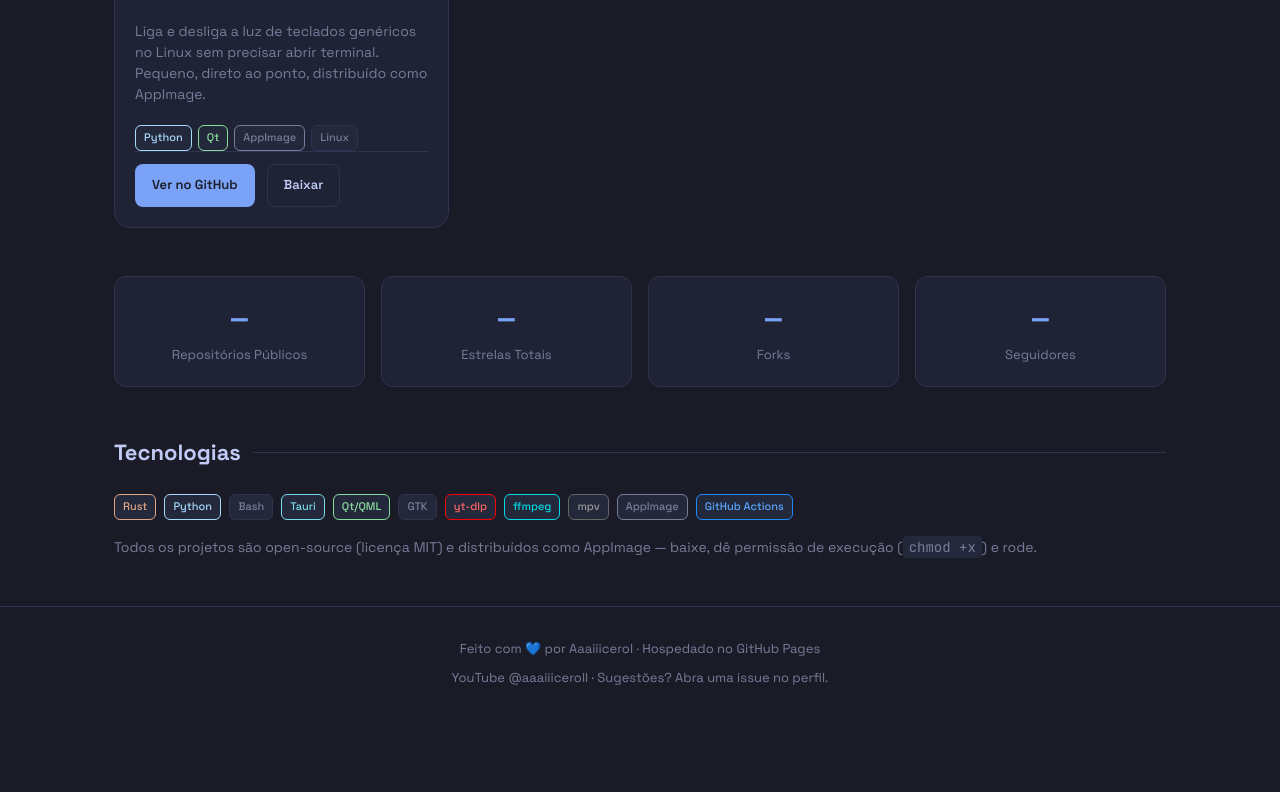
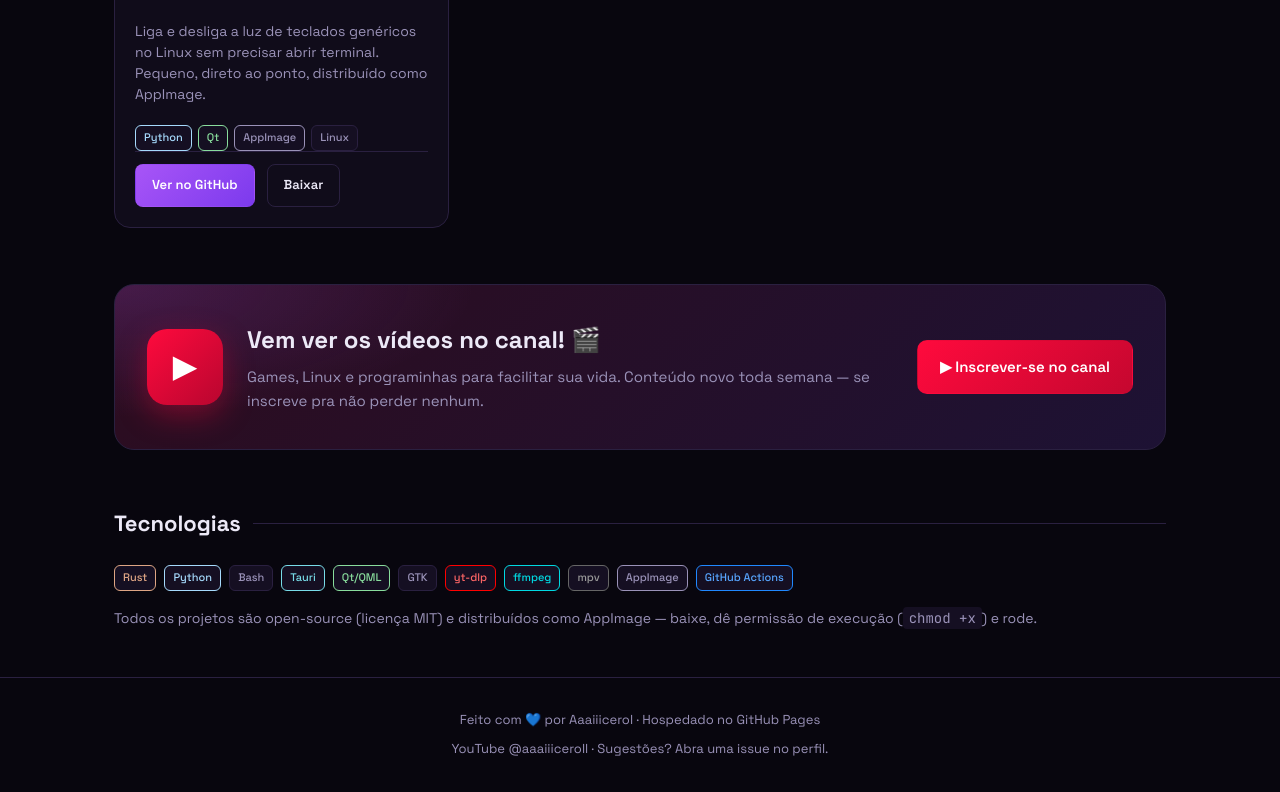
Before and after one commit to aaaiiicerol/aaaiiicerol.github.io, a plain HTML site: page docs/index.html in a window 1280 px wide. Shown: the part 1188-1980 px from the top of the page. Before the commit the page ends 1909 px from the top, so only its background shows below. Drawn offline with Linux system fonts and the light colour scheme; no server answers; files whose address does not match are found by name.

Commit message:
Site: tema preto/roxo, remove stats, destaque do canal do YouTube, nova moldura do avatar

```diff
--- a/docs/index.html
+++ b/docs/index.html
@@ -3,32 +3,35 @@
 <head>
   <meta charset="UTF-8">
   <meta name="viewport" content="width=device-width, initial-scale=1.0">
-  <meta name="description" content="Aaaiiicerol - Projetos open-source para Linux: players de mídia, downloaders, utilitários. Feito em Rust, Python, Tauri.">
-  <meta name="theme-color" content="#1a1b26">
-  <title>Aaaiiicerol • Projetos Linux & Games</title>
+  <meta name="description" content="Aaaiiicerol - Vídeos de games e Linux + projetos open-source (Zek Music, ZekFlix, Zek Download, Luz do Teclado). Feito em Rust, Python e Tauri.">
+  <meta name="theme-color" content="#0a0710">
+  <title>Aaaiiicerol • Games, Linux & Vídeos</title>
   <link rel="preconnect" href="https://fonts.googleapis.com">
   <link rel="preconnect" href="https://fonts.gstatic.com" crossorigin>
   <link href="https://fonts.googleapis.com/css2?family=JetBrains+Mono:wght@400;600;700&family=Space+Grotesk:wght@400;500;600;700&display=swap" rel="stylesheet">
   <style>
     :root {
-      --bg: #1a1b26;
-      --bg-elevated: #24283b;
-      --fg: #c0caf5;
-      --fg-muted: #787c99;
-      --accent: #7aa2f7;
-      --accent-hover: #9ec5ff;
-      --border: #2f334d;
-      --card-bg: #1f2335;
+      --bg: #08060e;
+      --bg-elevated: #150f22;
+      --fg: #ece9f7;
+      --fg-muted: #9a92b8;
+      --accent: #a855f7;
+      --accent-hover: #c084fc;
+      --border: #2a2040;
+      --card-bg: #100c1a;
       --green: #9ece6a;
       --orange: #ff9e64;
-      --red: #f7768e;
-      --purple: #bb9af7;
+      --red: #ff0a3d;
+      --purple: #7c3aed;
     }
     * { box-sizing: border-box; margin: 0; padding: 0; }
     html { scroll-behavior: smooth; }
     body {
       font-family: 'Space Grotesk', sans-serif;
-      background: var(--bg);
+      background:
+        radial-gradient(900px 500px at 75% -10%, rgba(168,85,247,0.20), transparent 60%),
+        radial-gradient(700px 500px at 5% 5%, rgba(124,58,237,0.16), transparent 60%),
+        var(--bg);
       color: var(--fg);
       line-height: 1.6;
       min-height: 100vh;
@@ -40,9 +43,15 @@
     a:hover { color: var(--accent-hover); }
     .container { width: 100%; max-width: 1100px; margin: 0 auto; padding: 0 24px; }
     header { padding: 48px 0 32px; border-bottom: 1px solid var(--border); }
-    .header-content { display: flex; flex-wrap: wrap; align-items: center; gap: 24px; justify-content: space-between; }
-    .avatar { width: 96px; height: 96px; border-radius: 16px; background: linear-gradient(135deg, var(--accent), var(--purple)); display: flex; align-items: center; justify-content: center; font-size: 36px; font-weight: 700; color: var(--bg); flex-shrink: 0; overflow: hidden; }
-.avatar img { width: 100%; height: 100%; object-fit: cover; border-radius: 16px; }
+    .header-content { display: flex; flex-wrap: wrap; align-items: center; gap: 18px; }
+    .avatar {
+      width: 128px; height: 128px; border-radius: 26px; padding: 4px;
+      background: linear-gradient(135deg, var(--accent), var(--purple) 55%, #4c1d95);
+      display: flex; align-items: center; justify-content: center;
+      flex-shrink: 0; overflow: hidden;
+      box-shadow: 0 0 0 1px var(--border), 0 14px 44px rgba(168,85,247,0.35);
+    }
+    .avatar img { width: 100%; height: 100%; object-fit: cover; border-radius: 22px; display: block; }
     .title-group h1 { font-size: clamp(28px, 5vw, 40px); font-weight: 700; letter-spacing: -0.02em; }
     .title-group .tagline { color: var(--fg-muted); font-size: clamp(14px, 2.5vw, 16px); margin-top: 4px; }
     .badges { display: flex; flex-wrap: wrap; gap: 8px; margin-top: 16px; }
@@ -54,7 +63,7 @@
     .section-title::after { content: ''; flex: 1; height: 1px; background: var(--border); }
     .projects-grid { display: grid; grid-template-columns: repeat(auto-fill, minmax(320px, 1fr)); gap: 24px; }
     .project-card { background: var(--card-bg); border: 1px solid var(--border); border-radius: 16px; overflow: hidden; transition: transform 0.2s, border-color 0.2s, box-shadow 0.2s; display: flex; flex-direction: column; }
-    .project-card:hover { transform: translateY(-4px); border-color: var(--accent); box-shadow: 0 12px 32px rgba(0,0,0,0.3); }
+    .project-card:hover { transform: translateY(-4px); border-color: var(--accent); box-shadow: 0 16px 40px rgba(168,85,247,0.28); }
     .project-thumb { aspect-ratio: 16/10; overflow: hidden; background: var(--bg-elevated); }
     .project-thumb img { width: 100%; height: 100%; object-fit: cover; transition: transform 0.3s; }
     .project-card:hover .project-thumb img { transform: scale(1.03); }
@@ -71,14 +80,30 @@
     .project-desc { color: var(--fg-muted); font-size: 14px; line-height: 1.5; flex: 1; margin: 12px 0; }
     .project-links { display: flex; gap: 12px; padding-top: 12px; border-top: 1px solid var(--border); }
     .btn { display: inline-flex; align-items: center; gap: 6px; padding: 10px 16px; border-radius: 8px; font-size: 13px; font-weight: 600; transition: all 0.2s; border: 1px solid transparent; }
-    .btn-primary { background: var(--accent); color: var(--bg); }
-    .btn-primary:hover { background: var(--accent-hover); color: var(--bg); }
+    .btn-primary { background: linear-gradient(135deg, var(--accent), var(--purple)); color: #fff; }
+    .btn-primary:hover { background: linear-gradient(135deg, var(--accent-hover), #a855f7); color: #fff; }
     .btn-secondary { background: transparent; border-color: var(--border); color: var(--fg); }
     .btn-secondary:hover { border-color: var(--accent); color: var(--accent); }
-    .stats-row { display: grid; grid-template-columns: repeat(auto-fit, minmax(180px, 1fr)); gap: 16px; margin: 48px 0; }
-    .stat-card { background: var(--card-bg); border: 1px solid var(--border); border-radius: 12px; padding: 20px; text-align: center; }
-    .stat-value { font-size: 28px; font-weight: 700; font-family: 'JetBrains Mono', monospace; color: var(--accent); }
-    .stat-label { color: var(--fg-muted); font-size: 13px; margin-top: 4px; }
+    .youtube-cta {
+      position: relative; margin: 56px 0; padding: 36px 32px;
+      display: flex; flex-wrap: wrap; align-items: center; gap: 24px;
+      border-radius: 20px; border: 1px solid var(--border); overflow: hidden;
+      background:
+        radial-gradient(600px 220px at 0% 0%, rgba(168,85,247,0.20), transparent 60%),
+        linear-gradient(135deg, rgba(255,10,61,0.12), rgba(124,58,237,0.12)),
+        var(--card-bg);
+    }
+    .youtube-cta .yt-icon {
+      width: 76px; height: 76px; border-radius: 20px; flex-shrink: 0;
+      display: flex; align-items: center; justify-content: center;
+      background: linear-gradient(135deg, #ff0a3d, #b8062f); color: #fff; font-size: 32px;
+      box-shadow: 0 10px 30px rgba(255,10,61,0.35);
+    }
+    .youtube-cta .yt-text { flex: 1; min-width: 220px; }
+    .youtube-cta h2 { font-size: 24px; font-weight: 700; margin-bottom: 6px; }
+    .youtube-cta p { color: var(--fg-muted); font-size: 15px; }
+    .btn-yt { background: linear-gradient(135deg, #ff0a3d, #c5072f); color: #fff; padding: 14px 22px; font-size: 15px; border-radius: 10px; }
+    .btn-yt:hover { filter: brightness(1.12); color: #fff; }
     footer { padding: 32px 0; border-top: 1px solid var(--border); text-align: center; color: var(--fg-muted); font-size: 13px; }
     footer a { color: var(--fg-muted); }
     footer a:hover { color: var(--accent); }
@@ -214,25 +239,15 @@
         </article>
       </div>
 
-      <!-- Stats -->
-      <div class="stats-row">
-        <div class="stat-card">
-          <div class="stat-value mono" id="stat-repos">—</div>
-          <div class="stat-label">Repositórios Públicos</div>
+      <!-- YouTube CTA -->
+      <section class="youtube-cta">
+        <div class="yt-icon">▶</div>
+        <div class="yt-text">
+          <h2>Vem ver os vídeos no canal! 🎬</h2>
+          <p>Games, Linux e programinhas para facilitar sua vida. Conteúdo novo toda semana — se inscreve pra não perder nenhum.</p>
         </div>
-        <div class="stat-card">
-          <div class="stat-value mono" id="stat-stars">—</div>
-          <div class="stat-label">Estrelas Totais</div>
-        </div>
-        <div class="stat-card">
-          <div class="stat-value mono" id="stat-forks">—</div>
-          <div class="stat-label">Forks</div>
-        </div>
-        <div class="stat-card">
-          <div class="stat-value mono" id="stat-followers">—</div>
-          <div class="stat-label">Seguidores</div>
-        </div>
-      </div>
+        <a href="https://www.youtube.com/@Aaaiiiceroll?sub_confirmation=1" target="_blank" rel="noopener" class="btn btn-yt">▶ Inscrever-se no canal</a>
+      </section>
 
       <!-- Tech Stack -->
       <h2 class="section-title">Tecnologias</h2>
@@ -260,31 +275,5 @@
       <p style="margin-top:8px;"><a href="https://www.youtube.com/@Aaaiiiceroll" target="_blank" rel="noopener">YouTube @aaaiiiceroll</a> · Sugestões? Abra uma <a href="https://github.com/aaaiiicerol/aaaiiicerol/issues">issue</a> no perfil.</p>
     </div>
   </footer>
-
-  <script>
-    // Fetch GitHub stats
-    async function loadStats() {
-      try {
-        const res = await fetch('https://api.github.com/users/aaaiiicerol');
-        if (res.ok) {
-          const data = await res.json();
-          document.getElementById('stat-repos').textContent = data.public_repos.toLocaleString();
-          document.getElementById('stat-followers').textContent = data.followers.toLocaleString();
-        }
-        // Get stars across repos
-        const reposRes = await fetch('https://api.github.com/users/aaaiiicerol/repos?per_page=100');
-        if (reposRes.ok) {
-          const repos = await reposRes.json();
-          const stars = repos.reduce((sum, r) => sum + r.stargazers_count, 0);
-          const forks = repos.reduce((sum, r) => sum + r.forks_count, 0);
-          document.getElementById('stat-stars').textContent = stars.toLocaleString();
-          document.getElementById('stat-forks').textContent = forks.toLocaleString();
-        }
-      } catch (e) {
-        console.log('Stats unavailable:', e);
-      }
-    }
-    loadStats();
-  </script>
 </body>
 </html>
```
